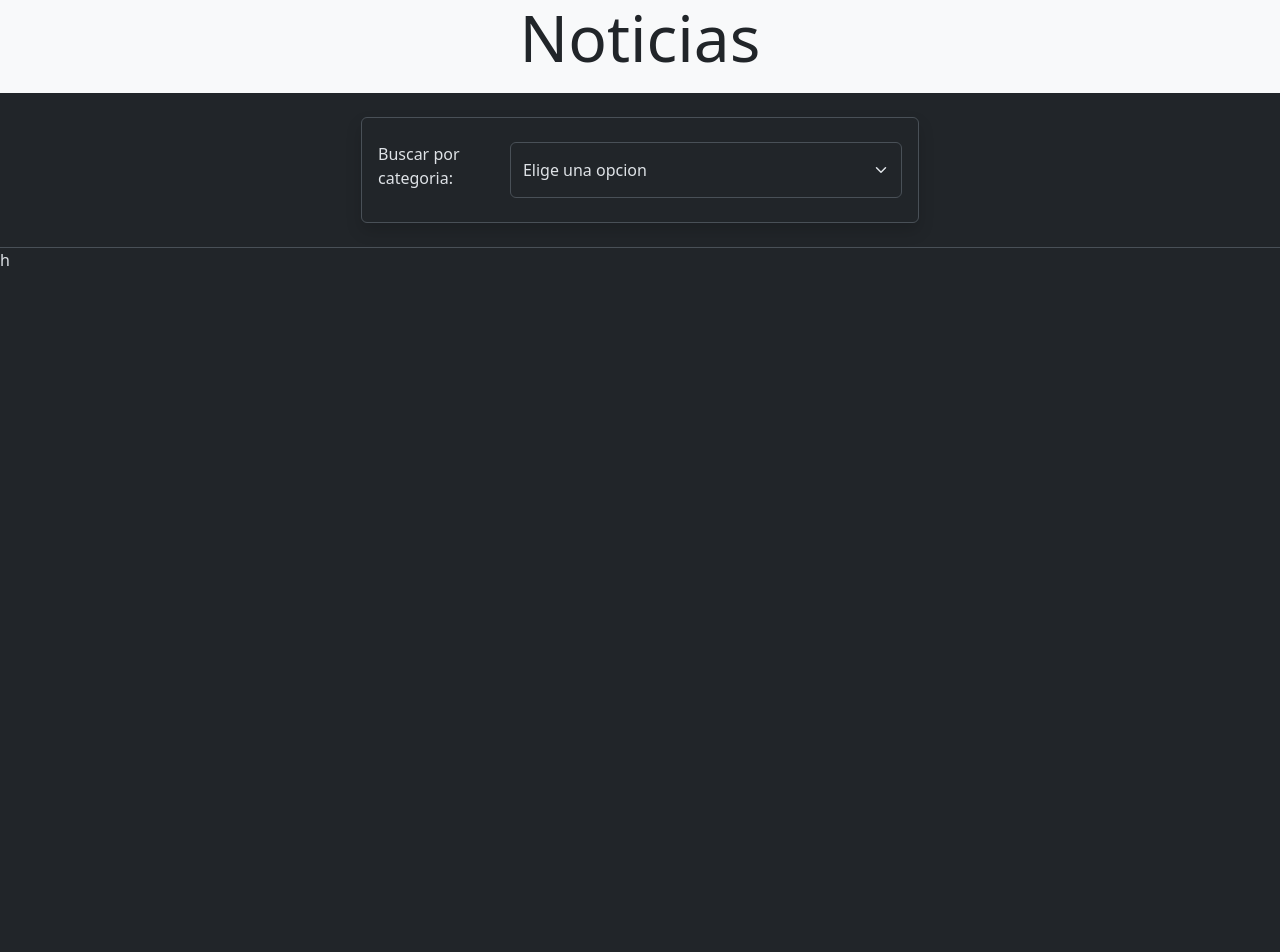
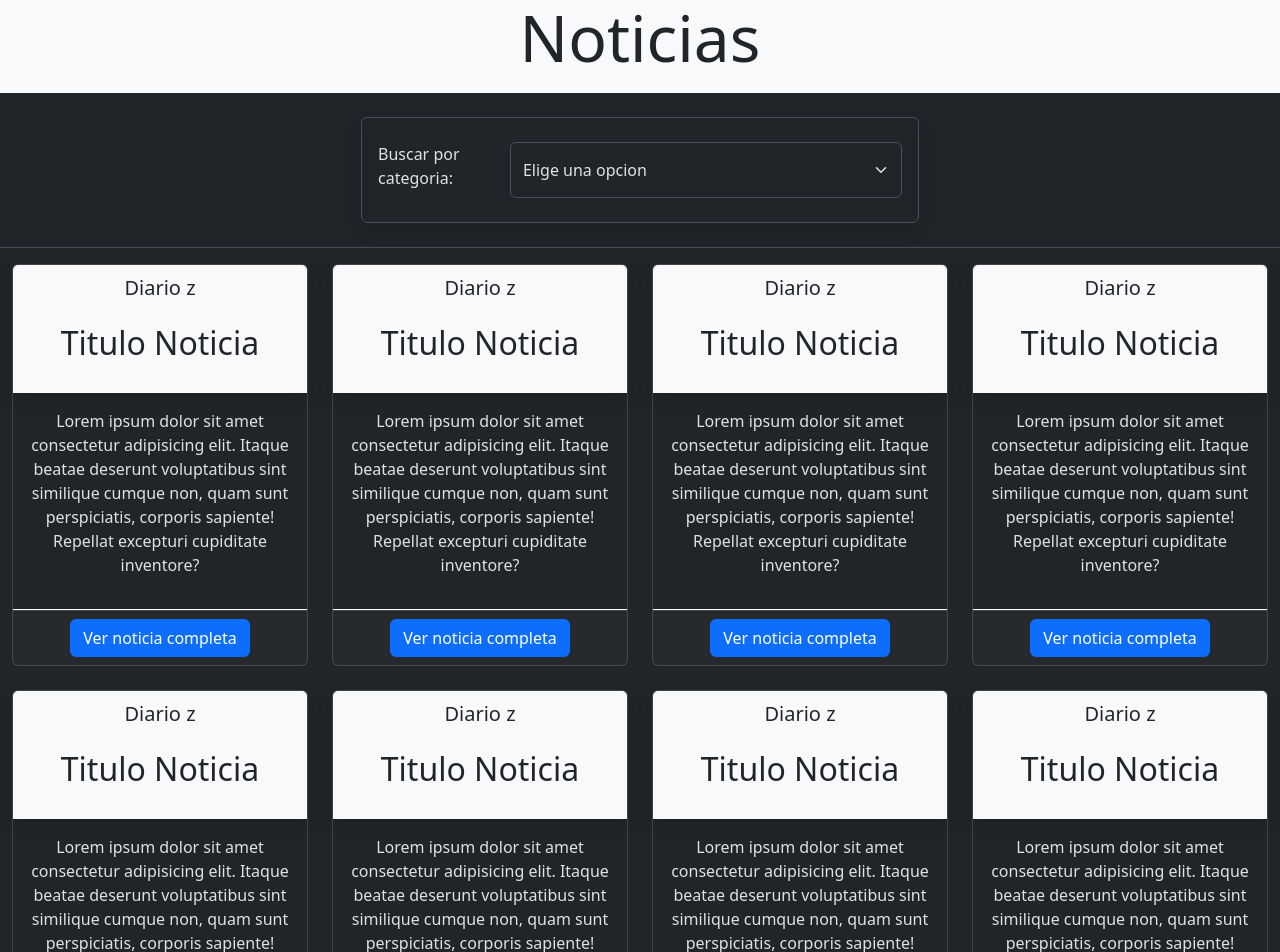
Before and after one commit to juanchiblanco/react-webNoticias, a React (Vite) app: page / in a window 1280 px wide. Shown: the top 952 px of the page. Before the commit the page ends 800 px from the top, so only its background shows below. Built offline with nearby package versions, Linux system fonts and the light colour scheme.

Commit message:
arregle el scroll horizontal y maquete card de noticia

```diff
--- a/src/components/Formulario.jsx
+++ b/src/components/Formulario.jsx
@@ -23,9 +23,8 @@ const Formulario = () => {
           </Form>
         </div>
       </section>
-      <article className="border-top border-light-subtle my-4">
+      <article className="border-top border-light-subtle my-4 container-fluid">
         <ListaNoticias />
-        <div>h</div>
       </article>
     </>
   );
--- a/src/components/ListaNoticias.jsx
+++ b/src/components/ListaNoticias.jsx
@@ -1,7 +1,17 @@
+import Noticia from "./Noticia";
+
 const ListaNoticias = () => {
     return (
-        <div>
-
+        <div className="row justify-content-center my-3 row-gap-4">
+            <div className="col-12 col-md-4 col-lg-3"><Noticia/></div>
+            <div className="col-12 col-md-4 col-lg-3"><Noticia/></div>
+            <div className="col-12 col-md-4 col-lg-3"><Noticia/></div>
+            <div className="col-12 col-md-4 col-lg-3"><Noticia/></div>
+            <div className="col-12 col-md-4 col-lg-3"><Noticia/></div>
+            <div className="col-12 col-md-4 col-lg-3"><Noticia/></div>
+            <div className="col-12 col-md-4 col-lg-3"><Noticia/></div>
+            <div className="col-12 col-md-4 col-lg-3"><Noticia/></div>
+            <div className="col-12 col-md-4 col-lg-3"><Noticia/></div>
         </div>
     );
 };
--- a/src/components/Noticia.jsx
+++ b/src/components/Noticia.jsx
@@ -1,9 +1,21 @@
+import Card from "react-bootstrap/Card";
+import Button from "react-bootstrap/Button";
+
 const Noticia = () => {
-    return (
-        <div>
-
-        </div>
-    );
+  return (
+    <Card>
+      <Card.Header className="text-center shadow bg-light text-dark">
+        <p className="fs-5">Diario z</p>
+        <p className="fs-2 lead">Titulo Noticia</p>
+      </Card.Header>
+      <Card.Body className="text-center border-top border-bottom border-light subtle">
+        <p>Lorem ipsum dolor sit amet consectetur adipisicing elit. Itaque beatae deserunt voluptatibus sint similique cumque non, quam sunt perspiciatis, corporis sapiente! Repellat excepturi cupiditate inventore?</p>
+      </Card.Body>
+      <Card.Footer className="d-flex justify-content-center">
+        <Button>Ver noticia completa</Button>
+      </Card.Footer>
+    </Card>
+  );
 };
 
 export default Noticia;
```
